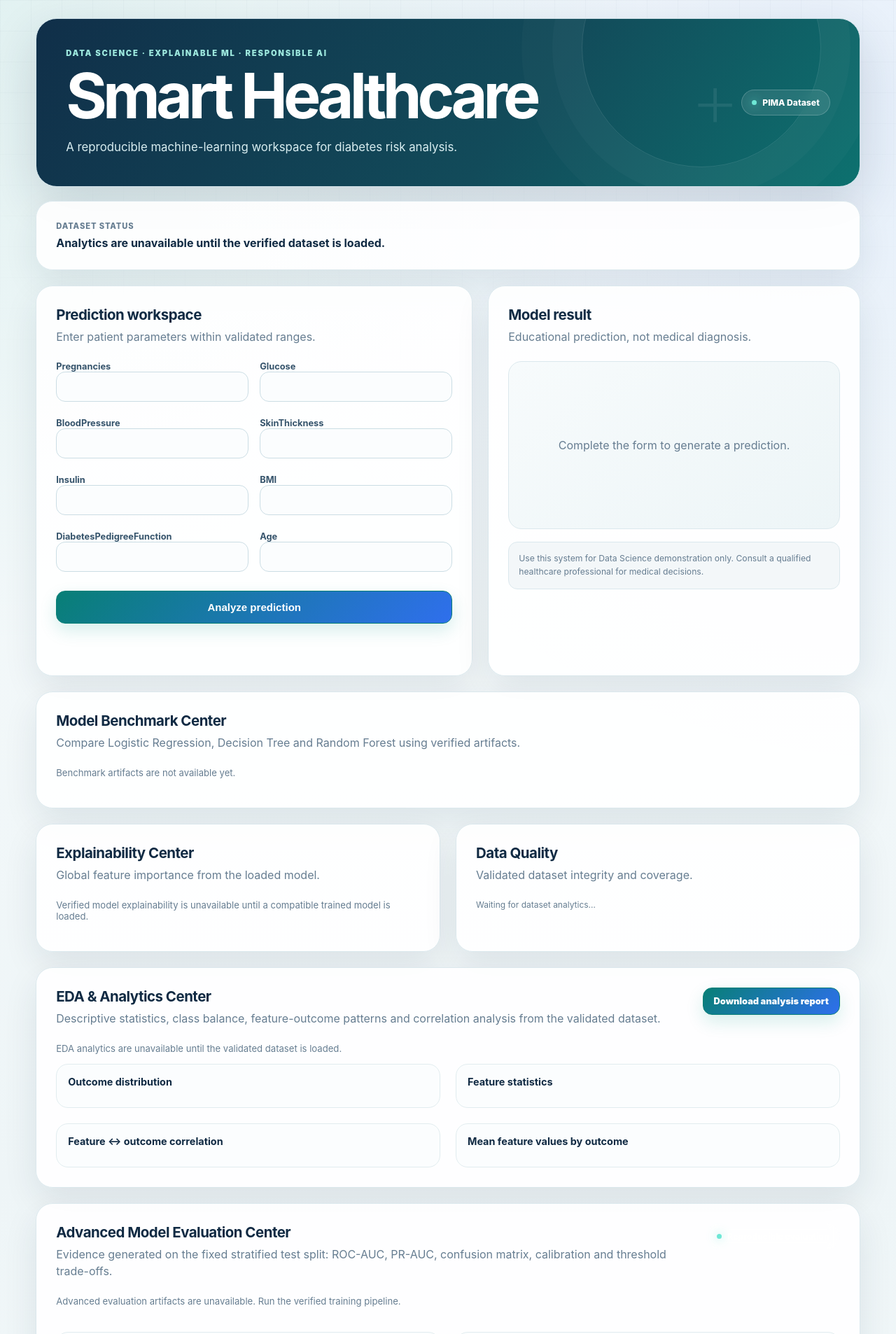
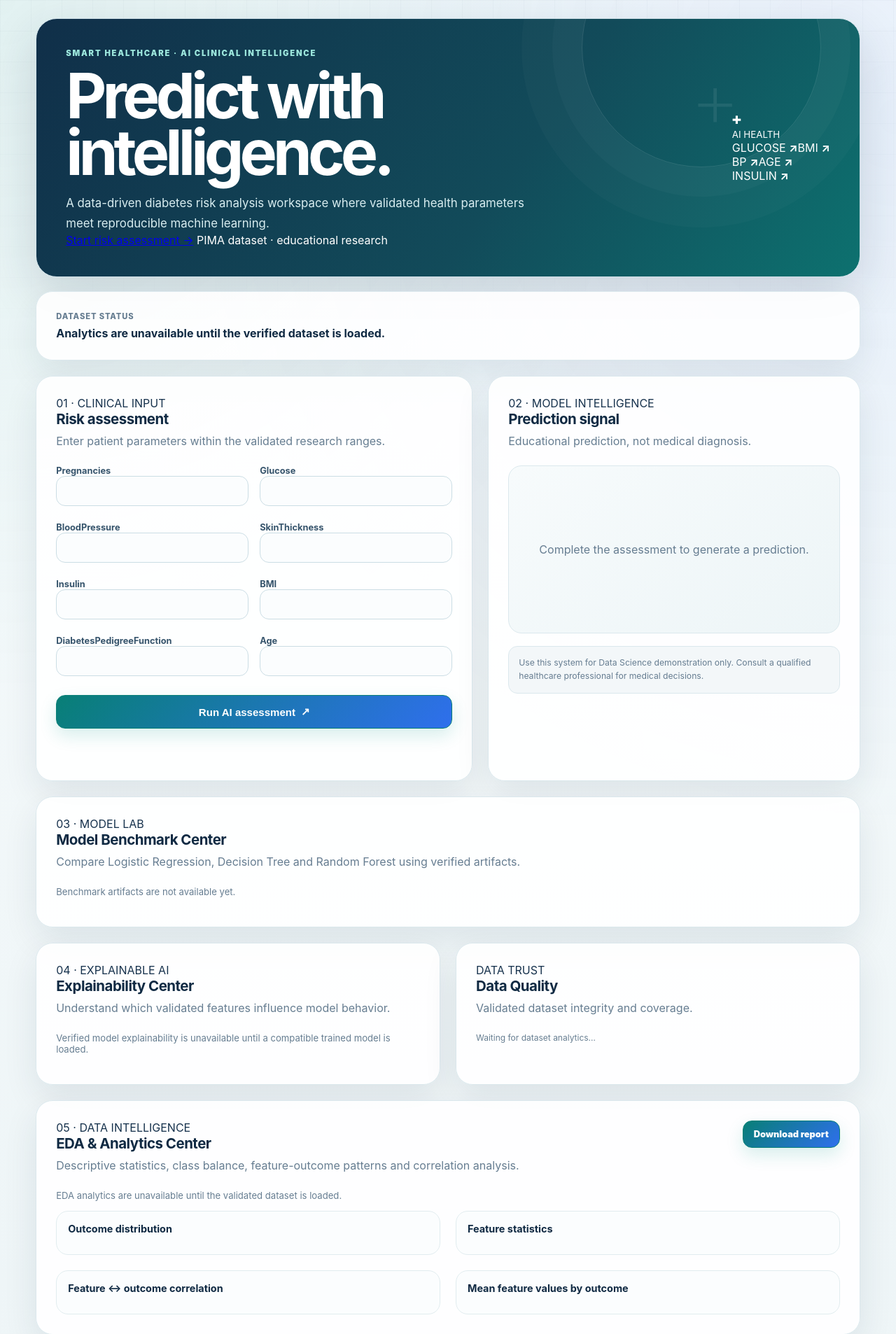
Before and after one commit to codebyrehan/smart-healthcare-disease-prediction-system, a Flask app: page / in a window 1280 px wide. Shown: the top 1906 px of the page at 70% size. Run offline with Flask 3, Linux system fonts and the light colour scheme; data that the repository does not hold is empty.

Commit message:
feat: build immersive 3D healthcare AI experience

```diff
--- a/templates/index.html
+++ b/templates/index.html
@@ -2,25 +2,40 @@
 <html lang="en">
 <head>
   <meta charset="utf-8"><meta name="viewport" content="width=device-width, initial-scale=1">
-  <meta name="description" content="Smart Healthcare Data Science diabetes prediction and analytics platform">
-  <title>Smart Healthcare | Disease Prediction</title>
+  <meta name="description" content="Smart Healthcare AI clinical intelligence and diabetes risk prediction platform">
+  <title>Smart Healthcare | AI Clinical Intelligence</title>
   <link rel="stylesheet" href="/static/style.css">
 </head>
 <body>
 <main class="shell">
-<header class="hero"><div><p class="eyebrow">DATA SCIENCE · EXPLAINABLE ML · RESPONSIBLE AI</p><h1>Smart Healthcare</h1><p class="subtitle">A reproducible machine-learning workspace for diabetes risk analysis.</p></div><span class="badge">PIMA Dataset</span></header>
-<section class="stats card"><div><span>Dataset status</span><strong id="dashboard-status">Loading validated dataset…</strong></div><div id="target-stats" class="target-stats"></div></section>
-<section class="grid">
-<form id="prediction-form" class="card"><div class="card-heading"><h2>Prediction workspace</h2><p>Enter patient parameters within validated ranges.</p></div><div id="fields" class="form-grid"></div><button type="submit" id="predict-button">Analyze prediction</button><p id="form-error" class="error" role="alert"></p></form>
-<section class="card result-card" aria-live="polite"><div class="card-heading"><h2>Model result</h2><p>Educational prediction, not medical diagnosis.</p></div><div id="result" class="result empty">Complete the form to generate a prediction.</div><div class="notice">Use this system for Data Science demonstration only. Consult a qualified healthcare professional for medical decisions.</div></section>
+<header class="hero hero-3d" id="top">
+  <div class="hero-copy">
+    <p class="eyebrow">SMART HEALTHCARE · AI CLINICAL INTELLIGENCE</p>
+    <h1>Predict with<br><span>intelligence.</span></h1>
+    <p class="subtitle">A data-driven diabetes risk analysis workspace where validated health parameters meet reproducible machine learning.</p>
+    <div class="hero-actions"><a class="hero-cta" href="#prediction">Start risk assessment <span>→</span></a><span class="hero-note"><i></i> PIMA dataset · educational research</span></div>
+  </div>
+  <div class="health-orb" aria-label="Interactive healthcare AI visualization">
+    <div class="orb-halo"></div><div class="orb-grid"></div>
+    <div class="orb-core"><div class="pulse-ring"></div><div class="heart-mark">✚</div><small>AI HEALTH</small></div>
+    <div class="orbit orbit-one"><span class="data-node node-glucose">GLUCOSE <b>↗</b></span><span class="data-node node-bmi">BMI <b>↗</b></span></div>
+    <div class="orbit orbit-two"><span class="data-node node-bp">BP <b>↗</b></span><span class="data-node node-age">AGE <b>↗</b></span></div>
+    <div class="orbit orbit-three"><span class="data-node node-insulin">INSULIN <b>↗</b></span></div>
+    <div class="scan-line"></div>
+  </div>
+</header>
+<section class="stats card glass-stats"><div><span>Dataset status</span><strong id="dashboard-status">Loading validated dataset…</strong></div><div id="target-stats" class="target-stats"></div></section>
+<section class="grid" id="prediction">
+<form id="prediction-form" class="card prediction-card"><div class="card-heading"><span class="section-kicker">01 · CLINICAL INPUT</span><h2>Risk assessment</h2><p>Enter patient parameters within the validated research ranges.</p></div><div id="fields" class="form-grid"></div><button type="submit" id="predict-button">Run AI assessment <span>↗</span></button><p id="form-error" class="error" role="alert"></p></form>
+<section class="card result-card result-stage" aria-live="polite"><div class="card-heading"><span class="section-kicker">02 · MODEL INTELLIGENCE</span><h2>Prediction signal</h2><p>Educational prediction, not medical diagnosis.</p></div><div class="signal-ring"><div id="result" class="result empty">Complete the assessment to generate a prediction.</div></div><div class="notice">Use this system for Data Science demonstration only. Consult a qualified healthcare professional for medical decisions.</div></section>
 </section>
-<section class="card benchmark-card"><div class="card-heading"><h2>Model Benchmark Center</h2><p>Compare Logistic Regression, Decision Tree and Random Forest using verified artifacts.</p></div><div id="benchmark-status" class="muted">Loading benchmark…</div><div id="benchmark-table" class="benchmark-table"></div></section>
-<section class="advanced-grid"><section class="card"><div class="card-heading"><h2>Explainability Center</h2><p>Global feature importance from the loaded model.</p></div><div id="explainability-status" class="muted">Loading verified explainability…</div><div id="importance-list" class="importance-list"></div></section><section class="card"><div class="card-heading"><h2>Data Quality</h2><p>Validated dataset integrity and coverage.</p></div><div id="quality-details" class="quality-details"><span>Waiting for dataset analytics…</span></div></section></section>
-<section class="card analytics-card"><div class="card-heading"><div><h2>EDA & Analytics Center</h2><p>Descriptive statistics, class balance, feature-outcome patterns and correlation analysis from the validated dataset.</p></div><a class="button-link" href="/api/report">Download analysis report</a></div><div id="eda-status" class="muted">Loading EDA…</div><div class="eda-grid"><div><h3>Outcome distribution</h3><div id="eda-outcomes" class="mini-table"></div></div><div><h3>Feature statistics</h3><div id="eda-statistics" class="mini-table"></div></div><div><h3>Feature ↔ outcome correlation</h3><div id="eda-correlation" class="mini-table"></div></div><div><h3>Mean feature values by outcome</h3><div id="eda-grouped" class="mini-table"></div></div></div></section>
-<section class="card evaluation-card"><div class="card-heading"><div><h2>Advanced Model Evaluation Center</h2><p>Evidence generated on the fixed stratified test split: ROC-AUC, PR-AUC, confusion matrix, calibration and threshold trade-offs.</p></div><span class="badge">Reproducible evaluation</span></div><div id="evaluation-status" class="muted">Loading evaluation artifacts…</div><div id="evaluation-summary" class="eval-summary"></div><div class="evaluation-grid"><div><h3>Selected model confusion matrix</h3><div id="confusion-matrix" class="confusion"></div></div><div><h3>Threshold analysis</h3><div id="threshold-table" class="mini-table"></div></div><div><h3>ROC curve points</h3><div id="roc-points" class="mini-table"></div></div><div><h3>Calibration</h3><div id="calibration-points" class="mini-table"></div></div></div></section>
-<section class="card sensitivity-card"><div class="card-heading"><h2>Model Sensitivity Simulator</h2><p>Explore model behavior when one input changes. Not causal or clinical advice.</p></div><div class="sensitivity-controls"><label for="sensitivity-feature">Feature<select id="sensitivity-feature"></select></label><label for="sensitivity-start">Start<input id="sensitivity-start" type="number" step="any"></label><label for="sensitivity-end">End<input id="sensitivity-end" type="number" step="any"></label><label for="sensitivity-steps">Steps<input id="sensitivity-steps" type="number" min="2" max="25" value="6"></label><button type="button" id="run-sensitivity">Run sensitivity analysis</button></div><div id="sensitivity-status" class="muted">Enter a baseline prediction first.</div><div id="sensitivity-results" class="sensitivity-results"></div></section>
-<section class="card experiment-card"><div class="card-heading"><h2>Experiment Lab</h2><p>Reproducible records for the in-scope ML experiments.</p></div><div id="experiment-status" class="muted">Loading experiment history…</div><div id="experiment-table" class="experiment-table"></div></section>
-<section class="card responsible"><div class="card-heading"><h2>Responsible AI & Limitations</h2><p>Transparent interpretation of this educational healthcare ML system.</p></div><ul><li>The PIMA dataset is historical and limited to the population represented by its source; generalization to other populations is not guaranteed.</li><li>A model probability is not a diagnosis, prognosis, treatment recommendation, or causal estimate.</li><li>Feature importance describes model behavior and must not be interpreted as medical causation.</li><li>Results depend on data quality, preprocessing, model version and evaluation design.</li></ul></section>
-<footer class="footer">Smart Healthcare · Data Science project · Mohd Rehan · 25SCS1003003208</footer>
+<section class="card benchmark-card"><div class="card-heading"><span class="section-kicker">03 · MODEL LAB</span><h2>Model Benchmark Center</h2><p>Compare Logistic Regression, Decision Tree and Random Forest using verified artifacts.</p></div><div id="benchmark-status" class="muted">Loading benchmark…</div><div id="benchmark-table" class="benchmark-table"></div></section>
+<section class="advanced-grid"><section class="card"><div class="card-heading"><span class="section-kicker">04 · EXPLAINABLE AI</span><h2>Explainability Center</h2><p>Understand which validated features influence model behavior.</p></div><div id="explainability-status" class="muted">Loading verified explainability…</div><div id="importance-list" class="importance-list"></div></section><section class="card"><div class="card-heading"><span class="section-kicker">DATA TRUST</span><h2>Data Quality</h2><p>Validated dataset integrity and coverage.</p></div><div id="quality-details" class="quality-details"><span>Waiting for dataset analytics…</span></div></section></section>
+<section class="card analytics-card"><div class="card-heading"><div><span class="section-kicker">05 · DATA INTELLIGENCE</span><h2>EDA & Analytics Center</h2><p>Descriptive statistics, class balance, feature-outcome patterns and correlation analysis.</p></div><a class="button-link" href="/api/report">Download report</a></div><div id="eda-status" class="muted">Loading EDA…</div><div class="eda-grid"><div><h3>Outcome distribution</h3><div id="eda-outcomes" class="mini-table"></div></div><div><h3>Feature statistics</h3><div id="eda-statistics" class="mini-table"></div></div><div><h3>Feature ↔ outcome correlation</h3><div id="eda-correlation" class="mini-table"></div></div><div><h3>Mean feature values by outcome</h3><div id="eda-grouped" class="mini-table"></div></div></div></section>
+<section class="card evaluation-card"><div class="card-heading"><div><span class="section-kicker">06 · VALIDATION</span><h2>Advanced Model Evaluation</h2><p>Evidence from the fixed stratified test split: ROC-AUC, PR-AUC, confusion matrix, calibration and threshold trade-offs.</p></div><span class="badge">Reproducible</span></div><div id="evaluation-status" class="muted">Loading evaluation artifacts…</div><div id="evaluation-summary" class="eval-summary"></div><div class="evaluation-grid"><div><h3>Selected model confusion matrix</h3><div id="confusion-matrix" class="confusion"></div></div><div><h3>Threshold analysis</h3><div id="threshold-table" class="mini-table"></div></div><div><h3>ROC curve points</h3><div id="roc-points" class="mini-table"></div></div><div><h3>Calibration</h3><div id="calibration-points" class="mini-table"></div></div></div></section>
+<section class="card sensitivity-card"><div class="card-heading"><span class="section-kicker">07 · WHAT-IF ENGINE</span><h2>Model Sensitivity Simulator</h2><p>Explore how one input changes model behavior. Not causal or clinical advice.</p></div><div class="sensitivity-controls"><label for="sensitivity-feature">Feature<select id="sensitivity-feature"></select></label><label for="sensitivity-start">Start<input id="sensitivity-start" type="number" step="any"></label><label for="sensitivity-end">End<input id="sensitivity-end" type="number" step="any"></label><label for="sensitivity-steps">Steps<input id="sensitivity-steps" type="number" min="2" max="25" value="6"></label><button type="button" id="run-sensitivity">Simulate response <span>↗</span></button></div><div id="sensitivity-status" class="muted">Enter a baseline prediction first.</div><div id="sensitivity-results" class="sensitivity-results"></div></section>
+<section class="card experiment-card"><div class="card-heading"><span class="section-kicker">08 · RESEARCH LAB</span><h2>Experiment Lab</h2><p>Reproducible records for in-scope machine-learning experiments.</p></div><div id="experiment-status" class="muted">Loading experiment history…</div><div id="experiment-table" class="experiment-table"></div></section>
+<section class="card responsible"><div class="card-heading"><span class="section-kicker">09 · RESPONSIBLE AI</span><h2>Responsible AI & Limitations</h2><p>Transparent interpretation of this educational healthcare ML system.</p></div><ul><li>The PIMA dataset is historical and limited to the population represented by its source; generalization to other populations is not guaranteed.</li><li>A model probability is not a diagnosis, prognosis, treatment recommendation, or causal estimate.</li><li>Feature importance describes model behavior and must not be interpreted as medical causation.</li><li>Results depend on data quality, preprocessing, model version and evaluation design.</li></ul></section>
+<footer class="footer">Smart Healthcare · AI/Data Science project · Mohd Rehan · 25SCS1003003208</footer>
 </main><script src="/static/app.js"></script><script src="/static/dashboard.js"></script>
 </body></html>
```
